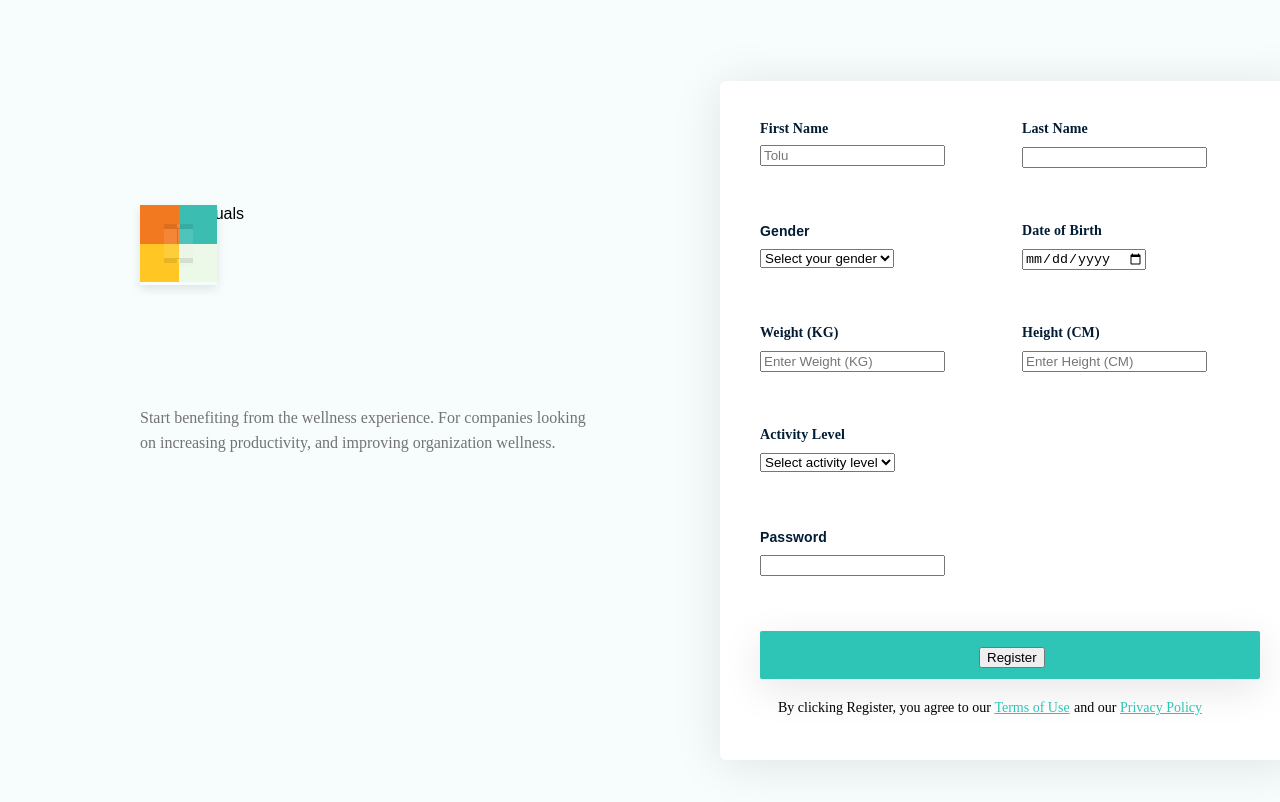
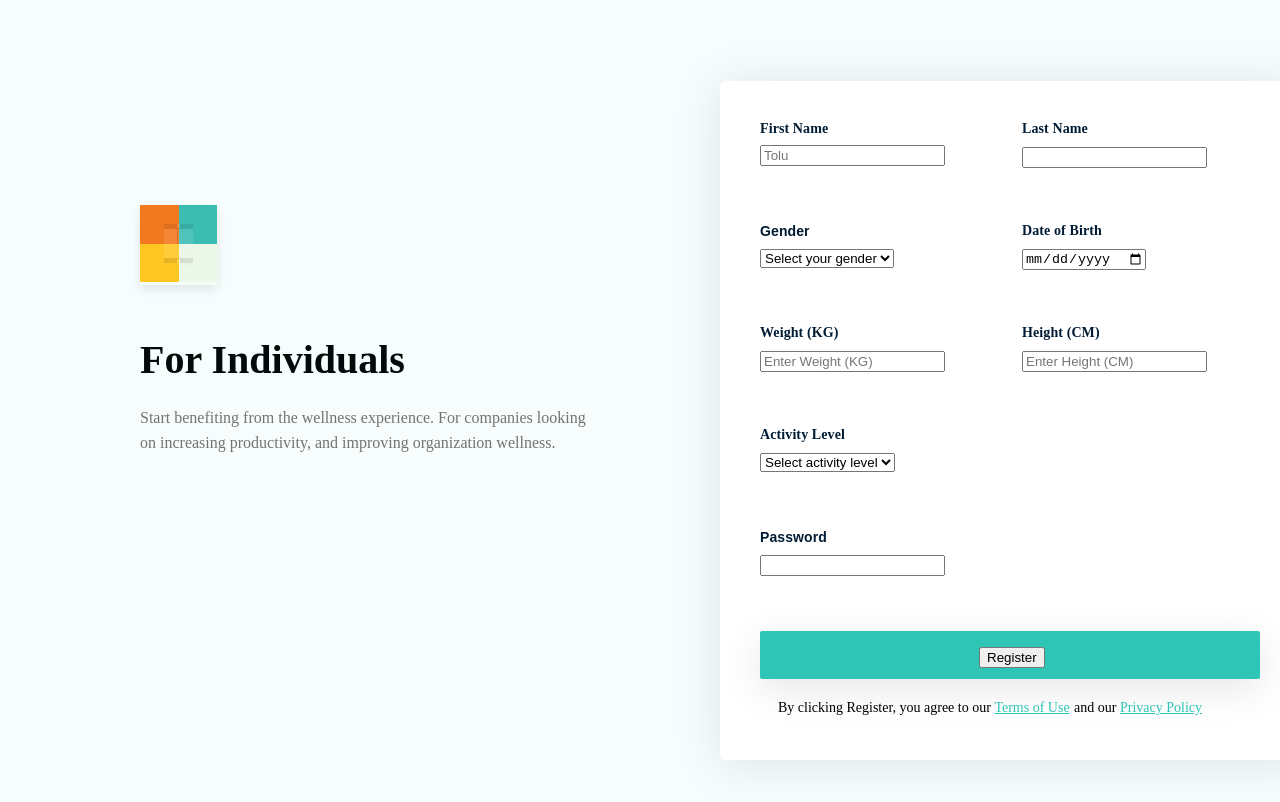
Before and after one commit to Mychaell/Assignment-2_AltSchool, a plain HTML site: page index.html in a window 1280 px wide. Shown: the top 802 px of the page. Drawn offline with Linux system fonts and the light colour scheme.

Commit message:
final commit

```diff
--- a/index.html
+++ b/index.html
@@ -38,7 +38,7 @@
                 </div>
             </div>
             <div id="sub-two-p-one">Start benefiting from the wellness experience. For companies looking on increasing productivity, and improving organization wellness.</div>
-            <div id="sub-two-p-o=two">For Individuals</div>
+            <div id="sub-two-p-two">For Individuals</div>
         </div>
 
         <div class="sub-three"></div>
```
